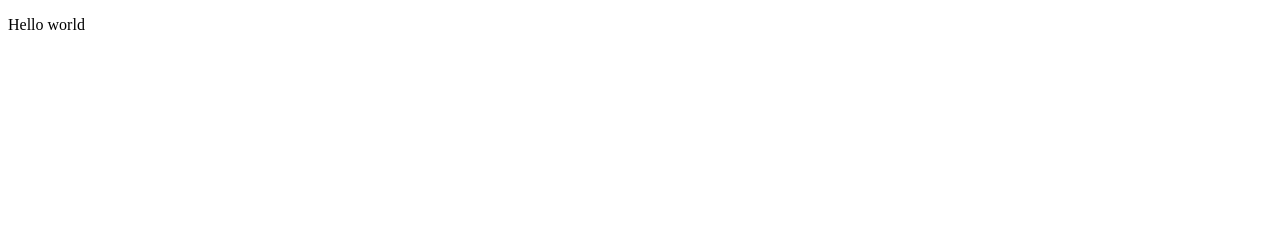
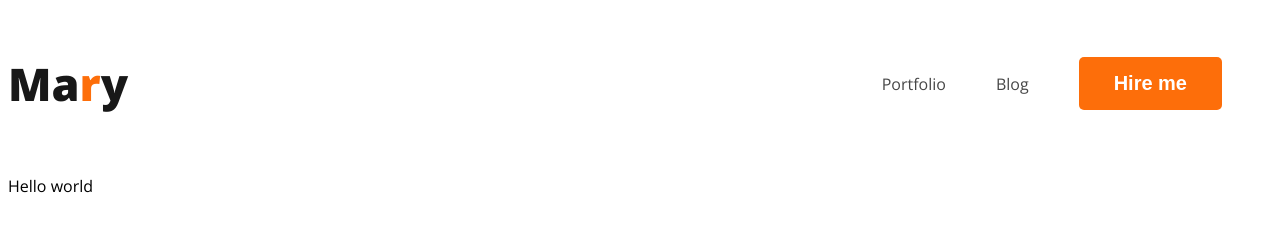
Before and after one commit to shifatshuvo/web-developer-portfolio, a plain HTML site: page index.html in a window 1280 px wide. Drawn offline with nearby package versions, Linux system fonts and the light colour scheme.

Commit message:
added navbar

```diff
--- a/index.html
+++ b/index.html
@@ -3,11 +3,22 @@
 <head>
   <meta charset="UTF-8">
   <meta name="viewport" content="width=device-width, initial-scale=1.0">
+  <link rel="stylesheet" href="styles/porfolio.css">
+  <link rel="preconnect" href="https://fonts.googleapis.com">
+<link rel="preconnect" href="https://fonts.gstatic.com" crossorigin>
+<link href="https://fonts.googleapis.com/css2?family=Open+Sans:ital,wght@0,300..800;1,300..800&display=swap" rel="stylesheet">
   <title>Developer Portfolio</title>
 </head>
 <body>
   <header>
-
+    <nav>
+      <h3 class="nav-title">Ma<span class="text-primary">r</span>y</h3>
+      <ul>
+        <li><a href="">Portfolio</a></li>
+        <li><a href="">Blog</a></li>
+        <li><button class="btn-primary">Hire me</button></li>
+      </ul>
+    </nav>
   </header>
 
   <main>
--- /dev/null
+++ b/styles/porfolio.css
@@ -0,0 +1,46 @@
+/* common shared styles */
+body {
+  font-family: "Open Sans", sans-serif;
+}
+
+.text-primary {
+  color: #fd6e0a;
+}
+
+.btn-primary {
+  border-radius: 5px;
+  background-color: #fd6e0a;
+  border: 0;
+  color: white;
+  font-size: 20px;
+  font-weight: 700;
+  padding:  15px 35px;
+}
+
+/* nav styles */
+nav {
+  display: flex;
+  justify-content: space-between;
+  align-items: center;
+}
+
+.nav-title {
+  color: #181818;
+  font-size: 45px;
+  font-weight: 800;
+}
+
+nav>ul {
+  display: flex;
+  align-items: center;
+}
+
+nav li {
+  list-style: none;
+  margin-right: 50px;
+}
+
+nav a {
+  text-decoration: none;
+  color: #474747;
+}
```
